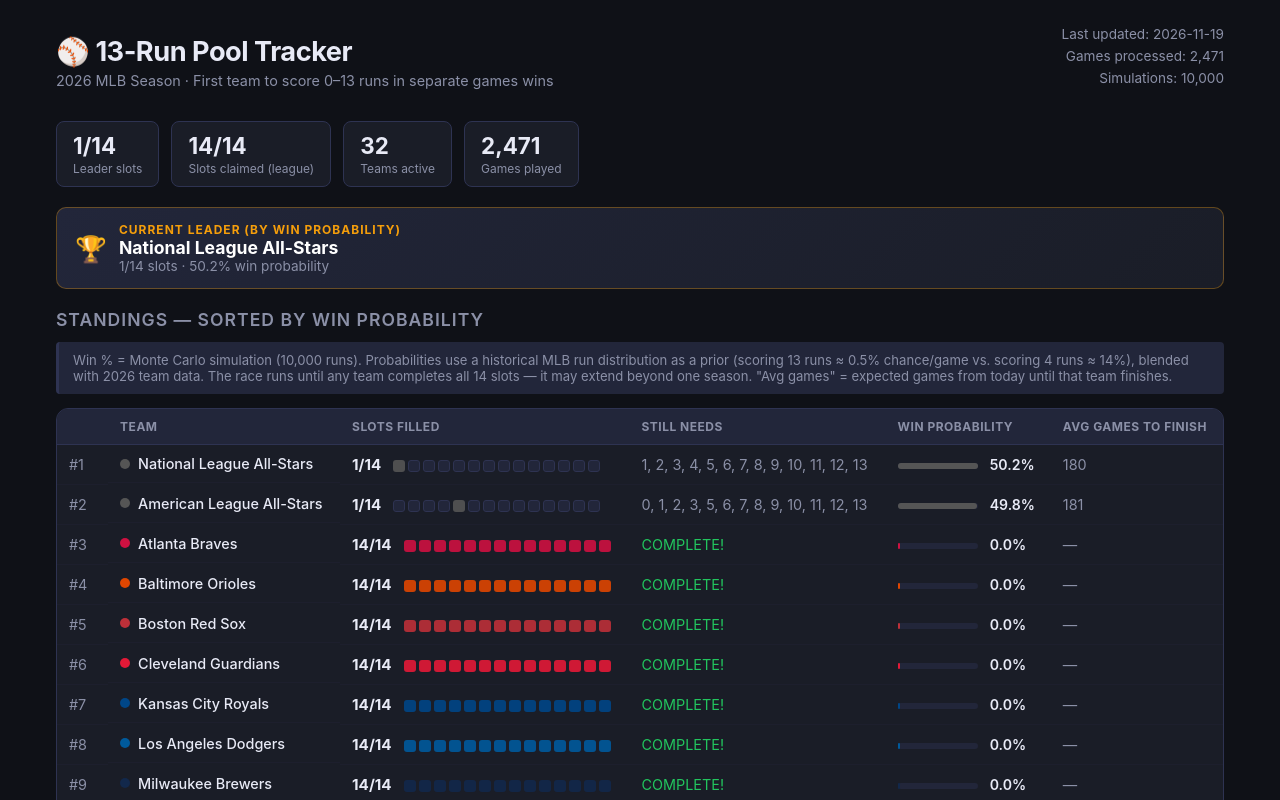
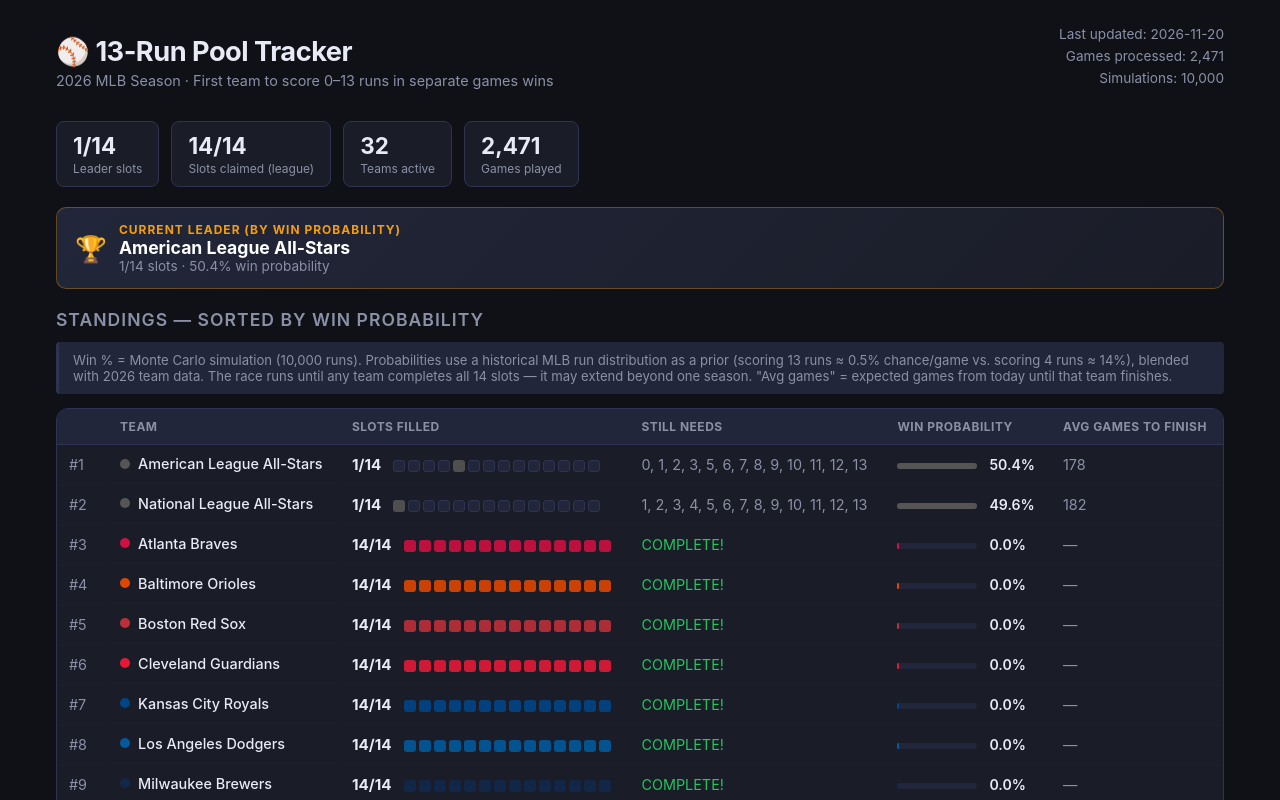
Before and after one commit to wabrams14/mlb-pool, a plain HTML site: page index.html in a window 1280 px wide. Shown: the top 800 px of the page. Drawn offline with Linux system fonts and the light colour scheme.

Commit message:
Auto-refresh: 2026-11-20 16:50 UTC

```diff
--- a/index.html
+++ b/index.html
@@ -112,7 +112,7 @@
     <div style="color:var(--muted);margin-top:4px;font-size:0.9rem;">2026 MLB Season · First team to score 0–13 runs in separate games wins</div>
   </div>
   <div class="header-meta">
-    Last updated: 2026-11-19<br>
+    Last updated: 2026-11-20<br>
     Games processed: 2,471<br>
     Simulations: 10,000
   </div>
@@ -129,8 +129,8 @@
   <div style="font-size:1.6rem">🏆</div>
   <div>
     <div class="leader-label">Current Leader (by win probability)</div>
-    <div class="leader-team" style="color:#fff">National League All-Stars</div>
-    <div class="leader-detail">1/14 slots · 50.2% win probability</div>
+    <div class="leader-team" style="color:#fff">American League All-Stars</div>
+    <div class="leader-detail">1/14 slots · 50.4% win probability</div>
   </div>
 </div>
 
@@ -160,6 +160,26 @@
           <td class="rank">#1</td>
           <td class="team-name">
             <span class="dot" style="background:#555"></span>
+            <span class="full">American League All-Stars</span>
+            <span class="abbr">AME</span>
+          </td>
+          <td class="slots-cell">
+            <span class="slots-num">1/14</span>
+            <div class="slot-pips"><span class="pip empty" title="0 runs — needs 12 avg games"></span><span class="pip empty" title="1 runs — needs 10 avg games"></span><span class="pip empty" title="2 runs — needs 8 avg games"></span><span class="pip empty" title="3 runs — needs 7 avg games"></span><span class="pip filled" title="4 runs" style="background:#555"></span><span class="pip empty" title="5 runs — needs 8 avg games"></span><span class="pip empty" title="6 runs — needs 11 avg games"></span><span class="pip empty" title="7 runs — needs 15 avg games"></span><span class="pip empty" title="8 runs — needs 22 avg games"></span><span class="pip empty" title="9 runs — needs 33 avg games"></span><span class="pip empty" title="10 runs — needs 56 avg games"></span><span class="pip empty" title="11 runs — needs 83 avg games"></span><span class="pip empty" title="12 runs — needs 143 avg games"></span><span class="pip empty" title="13 runs — needs 200 avg games"></span></div>
+          </td>
+          <td class="missing-cell">0, 1, 2, 3, 5, 6, 7, 8, 9, 10, 11, 12, 13</td>
+          <td class="prob-cell">
+            <div class="prob-bar-wrap">
+              <div class="prob-bar" style="width:100%;background:#555"></div>
+            </div>
+            <span class="prob-num">50.4%</span>
+          </td>
+          <td class="avg-cell">178</td>
+        </tr>
+        <tr>
+          <td class="rank">#2</td>
+          <td class="team-name">
+            <span class="dot" style="background:#555"></span>
             <span class="full">National League All-Stars</span>
             <span class="abbr">NAT</span>
           </td>
@@ -170,31 +190,11 @@
           <td class="missing-cell">1, 2, 3, 4, 5, 6, 7, 8, 9, 10, 11, 12, 13</td>
           <td class="prob-cell">
             <div class="prob-bar-wrap">
-              <div class="prob-bar" style="width:100%;background:#555"></div>
-            </div>
-            <span class="prob-num">50.2%</span>
-          </td>
-          <td class="avg-cell">180</td>
-        </tr>
-        <tr>
-          <td class="rank">#2</td>
-          <td class="team-name">
-            <span class="dot" style="background:#555"></span>
-            <span class="full">American League All-Stars</span>
-            <span class="abbr">AME</span>
-          </td>
-          <td class="slots-cell">
-            <span class="slots-num">1/14</span>
-            <div class="slot-pips"><span class="pip empty" title="0 runs — needs 12 avg games"></span><span class="pip empty" title="1 runs — needs 10 avg games"></span><span class="pip empty" title="2 runs — needs 8 avg games"></span><span class="pip empty" title="3 runs — needs 7 avg games"></span><span class="pip filled" title="4 runs" style="background:#555"></span><span class="pip empty" title="5 runs — needs 8 avg games"></span><span class="pip empty" title="6 runs — needs 11 avg games"></span><span class="pip empty" title="7 runs — needs 15 avg games"></span><span class="pip empty" title="8 runs — needs 22 avg games"></span><span class="pip empty" title="9 runs — needs 33 avg games"></span><span class="pip empty" title="10 runs — needs 56 avg games"></span><span class="pip empty" title="11 runs — needs 83 avg games"></span><span class="pip empty" title="12 runs — needs 143 avg games"></span><span class="pip empty" title="13 runs — needs 200 avg games"></span></div>
-          </td>
-          <td class="missing-cell">0, 1, 2, 3, 5, 6, 7, 8, 9, 10, 11, 12, 13</td>
-          <td class="prob-cell">
-            <div class="prob-bar-wrap">
               <div class="prob-bar" style="width:99%;background:#555"></div>
             </div>
-            <span class="prob-num">49.8%</span>
+            <span class="prob-num">49.6%</span>
           </td>
-          <td class="avg-cell">181</td>
+          <td class="avg-cell">182</td>
         </tr>
         <tr>
           <td class="rank">#3</td>
@@ -824,20 +824,20 @@
         <tr>
           <td class="grid-team">
             <span class="dot" style="background:#555"></span>
+            <span class="full">American League All-Stars</span>
+            <span class="abbr">AME</span>
+          </td>
+          <td class="grid-total">1/14</td>
+          <td class="grid-cell empty difficulty-moderate" title="0 runs — moderate (~1 in 12 games)"></td><td class="grid-cell empty difficulty-common" title="1 runs — common (~1 in 10 games)"></td><td class="grid-cell empty difficulty-common" title="2 runs — common (~1 in 8 games)"></td><td class="grid-cell empty difficulty-common" title="3 runs — common (~1 in 7 games)"></td><td class="grid-cell claimed" style="background:#55522;border-color:#55555" title="Scored 4 runs vs Washington Nationals on 2026-03-26"><span class="check" style="color:#555">✓</span></td><td class="grid-cell empty difficulty-common" title="5 runs — common (~1 in 8 games)"></td><td class="grid-cell empty difficulty-moderate" title="6 runs — moderate (~1 in 11 games)"></td><td class="grid-cell empty difficulty-moderate" title="7 runs — moderate (~1 in 15 games)"></td><td class="grid-cell empty difficulty-moderate" title="8 runs — moderate (~1 in 22 games)"></td><td class="grid-cell empty difficulty-rare" title="9 runs — rare (~1 in 33 games)"></td><td class="grid-cell empty difficulty-rare" title="10 runs — rare (~1 in 56 games)"></td><td class="grid-cell empty difficulty-rare" title="11 runs — rare (~1 in 83 games)"></td><td class="grid-cell empty difficulty-very rare" title="12 runs — very rare (~1 in 143 games)"></td><td class="grid-cell empty difficulty-very rare" title="13 runs — very rare (~1 in 200 games)"></td>
+        </tr>
+        <tr>
+          <td class="grid-team">
+            <span class="dot" style="background:#555"></span>
             <span class="full">National League All-Stars</span>
             <span class="abbr">NAT</span>
           </td>
           <td class="grid-total">1/14</td>
           <td class="grid-cell claimed" style="background:#55522;border-color:#55555" title="Scored 0 runs vs New York Yankees on 2026-03-25"><span class="check" style="color:#555">✓</span></td><td class="grid-cell empty difficulty-common" title="1 runs — common (~1 in 10 games)"></td><td class="grid-cell empty difficulty-common" title="2 runs — common (~1 in 8 games)"></td><td class="grid-cell empty difficulty-common" title="3 runs — common (~1 in 7 games)"></td><td class="grid-cell empty difficulty-common" title="4 runs — common (~1 in 7 games)"></td><td class="grid-cell empty difficulty-common" title="5 runs — common (~1 in 8 games)"></td><td class="grid-cell empty difficulty-moderate" title="6 runs — moderate (~1 in 11 games)"></td><td class="grid-cell empty difficulty-moderate" title="7 runs — moderate (~1 in 15 games)"></td><td class="grid-cell empty difficulty-moderate" title="8 runs — moderate (~1 in 22 games)"></td><td class="grid-cell empty difficulty-rare" title="9 runs — rare (~1 in 33 games)"></td><td class="grid-cell empty difficulty-rare" title="10 runs — rare (~1 in 56 games)"></td><td class="grid-cell empty difficulty-rare" title="11 runs — rare (~1 in 83 games)"></td><td class="grid-cell empty difficulty-very rare" title="12 runs — very rare (~1 in 143 games)"></td><td class="grid-cell empty difficulty-very rare" title="13 runs — very rare (~1 in 200 games)"></td>
-        </tr>
-        <tr>
-          <td class="grid-team">
-            <span class="dot" style="background:#555"></span>
-            <span class="full">American League All-Stars</span>
-            <span class="abbr">AME</span>
-          </td>
-          <td class="grid-total">1/14</td>
-          <td class="grid-cell empty difficulty-moderate" title="0 runs — moderate (~1 in 12 games)"></td><td class="grid-cell empty difficulty-common" title="1 runs — common (~1 in 10 games)"></td><td class="grid-cell empty difficulty-common" title="2 runs — common (~1 in 8 games)"></td><td class="grid-cell empty difficulty-common" title="3 runs — common (~1 in 7 games)"></td><td class="grid-cell claimed" style="background:#55522;border-color:#55555" title="Scored 4 runs vs Washington Nationals on 2026-03-26"><span class="check" style="color:#555">✓</span></td><td class="grid-cell empty difficulty-common" title="5 runs — common (~1 in 8 games)"></td><td class="grid-cell empty difficulty-moderate" title="6 runs — moderate (~1 in 11 games)"></td><td class="grid-cell empty difficulty-moderate" title="7 runs — moderate (~1 in 15 games)"></td><td class="grid-cell empty difficulty-moderate" title="8 runs — moderate (~1 in 22 games)"></td><td class="grid-cell empty difficulty-rare" title="9 runs — rare (~1 in 33 games)"></td><td class="grid-cell empty difficulty-rare" title="10 runs — rare (~1 in 56 games)"></td><td class="grid-cell empty difficulty-rare" title="11 runs — rare (~1 in 83 games)"></td><td class="grid-cell empty difficulty-very rare" title="12 runs — very rare (~1 in 143 games)"></td><td class="grid-cell empty difficulty-very rare" title="13 runs — very rare (~1 in 200 games)"></td>
         </tr>
         <tr>
           <td class="grid-team">
```
